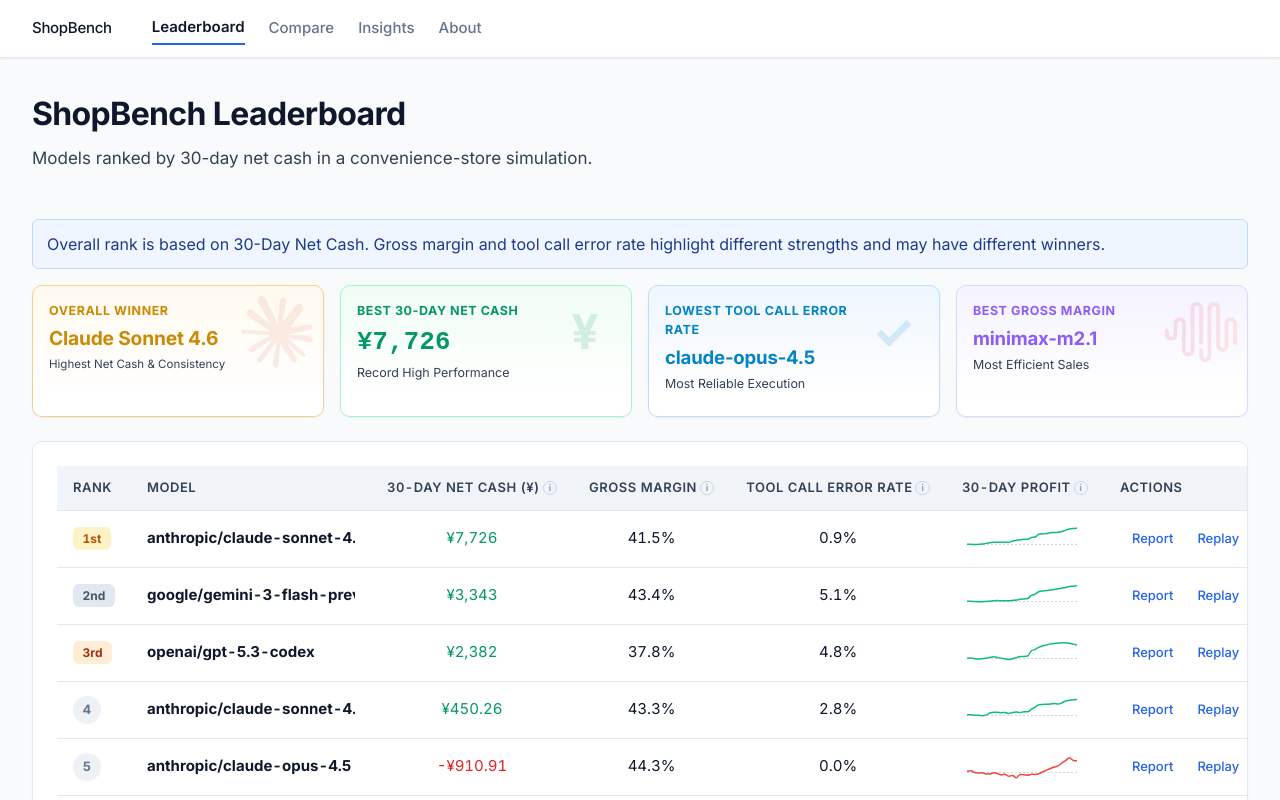
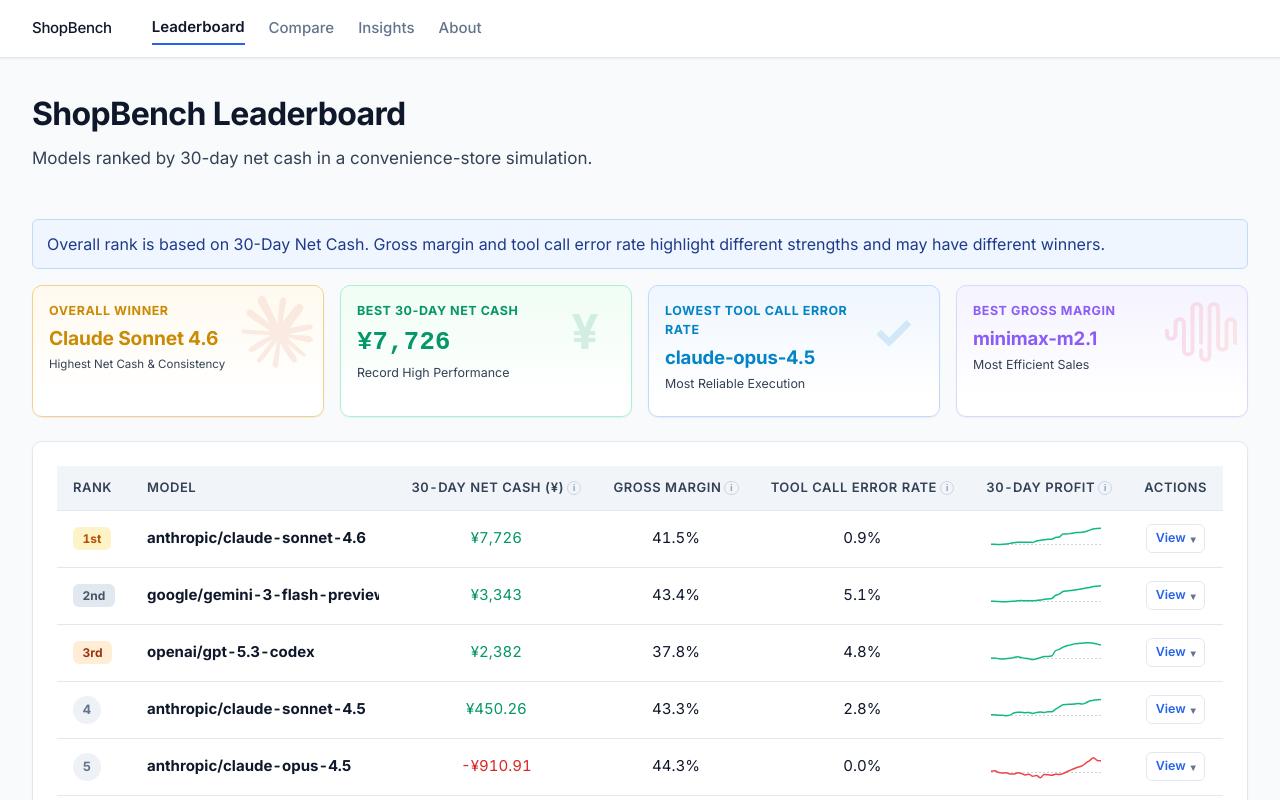
Before and after one commit to DylanDDeng/shopBench, a Next.js app in the folder apps/web/: page / in a window 1280 px wide. Shown: the top 800 px of the page. Built offline with nearby package versions, Linux system fonts and the light colour scheme.

Commit message:
style: simplify leaderboard actions with view menu
- replace Report/Replay inline links with a single View dropdown
- add compact action menu styles to reduce actions column width
- keep report and replay routes unchanged

```diff
--- a/apps/web/app/globals.css
+++ b/apps/web/app/globals.css
@@ -1858,6 +1858,89 @@ thead tr:hover {
 
 .leaderboard-actions {
   white-space: nowrap;
+  width: 90px;
+}
+
+.action-menu {
+  position: relative;
+  display: inline-block;
+  text-align: left;
+}
+
+.action-menu > summary {
+  list-style: none;
+}
+
+.action-menu > summary::-webkit-details-marker {
+  display: none;
+}
+
+.action-menu-trigger {
+  display: inline-flex;
+  align-items: center;
+  gap: 0.3rem;
+  border: 1px solid var(--border-primary);
+  border-radius: var(--radius-sm);
+  background: var(--bg-card);
+  color: var(--accent-blue);
+  font-size: 0.78rem;
+  font-weight: 600;
+  padding: 0.24rem 0.52rem;
+  cursor: pointer;
+  user-select: none;
+}
+
+.action-menu-trigger:hover {
+  border-color: #93c5fd;
+  background: #f8fbff;
+}
+
+.action-menu-trigger:focus-visible {
+  outline: none;
+  box-shadow: 0 0 0 2px rgba(96, 165, 250, 0.2);
+}
+
+.action-menu-caret {
+  font-size: 0.62rem;
+  color: var(--text-muted);
+  transform: translateY(1px);
+}
+
+.action-menu[open] .action-menu-caret {
+  transform: rotate(180deg) translateY(-1px);
+}
+
+.action-menu-list {
+  position: absolute;
+  top: calc(100% + 0.35rem);
+  right: 0;
+  min-width: 102px;
+  display: none;
+  flex-direction: column;
+  border: 1px solid var(--border-primary);
+  border-radius: var(--radius-sm);
+  background: var(--bg-card);
+  box-shadow: var(--shadow-md);
+  z-index: 25;
+  overflow: hidden;
+}
+
+.action-menu[open] .action-menu-list {
+  display: flex;
+}
+
+.action-menu-item {
+  display: block;
+  font-size: 0.78rem;
+  font-weight: 500;
+  color: var(--text-primary);
+  padding: 0.38rem 0.55rem;
+  text-decoration: none;
+}
+
+.action-menu-item:hover {
+  background: #f8fbff;
+  color: var(--accent-blue);
 }
 
 .sparkline-cell {
--- a/apps/web/components/Leaderboard.tsx
+++ b/apps/web/components/Leaderboard.tsx
@@ -128,7 +128,7 @@ export function Leaderboard({ results, derivedMetrics }: LeaderboardProps) {
                 help="Cumulative trend of daily net profit across the 30-day run."
               />
             </th>
-            <th>Actions</th>
+            <th className="text-center">Actions</th>
           </tr>
         </thead>
         <tbody>
@@ -161,9 +161,17 @@ export function Leaderboard({ results, derivedMetrics }: LeaderboardProps) {
                     animationDelay={sparklineDelay}
                   />
                 </td>
-                <td className="leaderboard-actions">
-                  <a href={`/report/${r.id}`} className="action-link">Report</a>
-                  <a href={`/replay/${r.id}`} className="action-link">Replay</a>
+                <td className="leaderboard-actions text-center">
+                  <details className="action-menu">
+                    <summary className="action-menu-trigger">
+                      View
+                      <span className="action-menu-caret" aria-hidden>▾</span>
+                    </summary>
+                    <div className="action-menu-list">
+                      <a href={`/report/${r.id}`} className="action-menu-item">Report</a>
+                      <a href={`/replay/${r.id}`} className="action-menu-item">Replay</a>
+                    </div>
+                  </details>
                 </td>
               </tr>
             );
```
